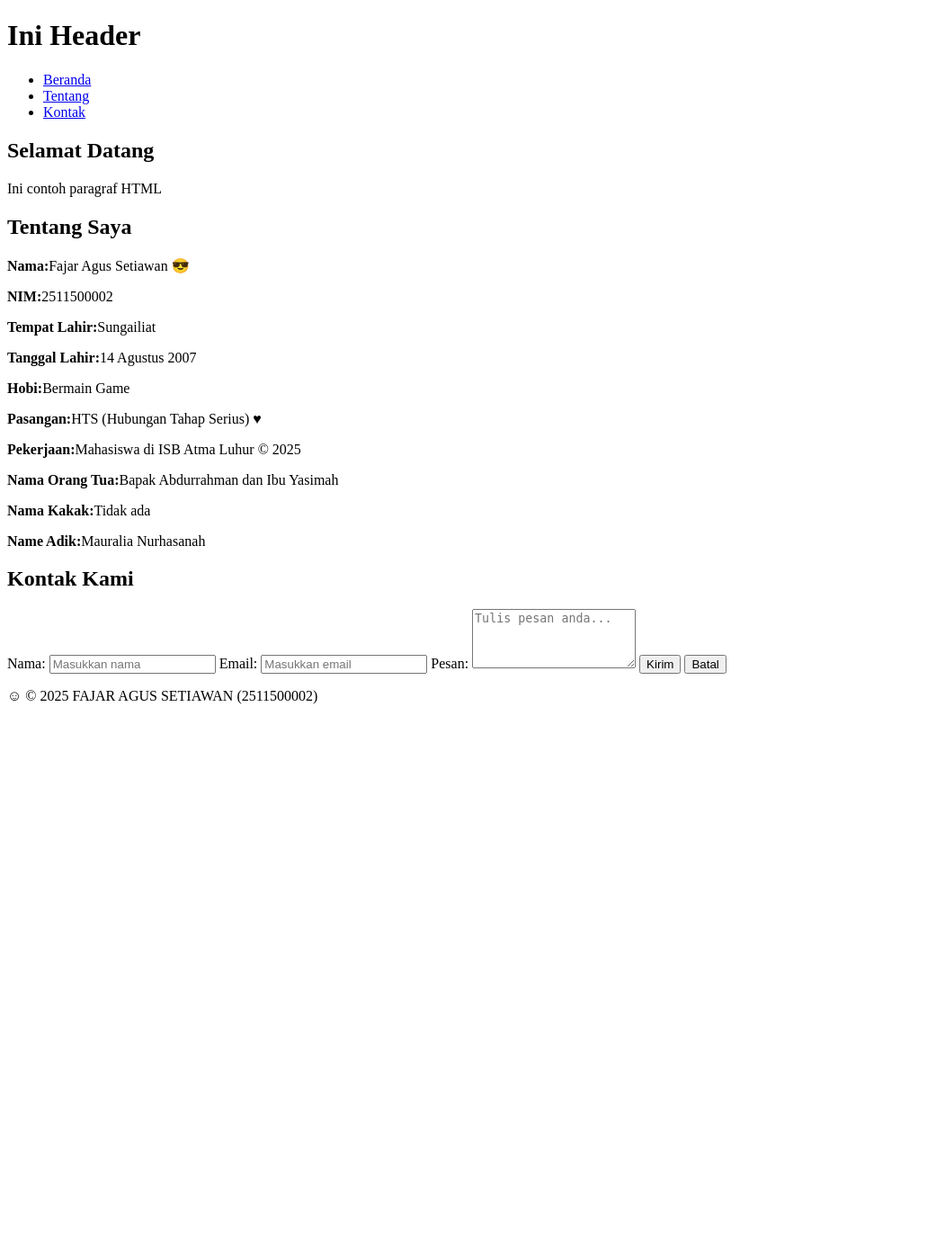
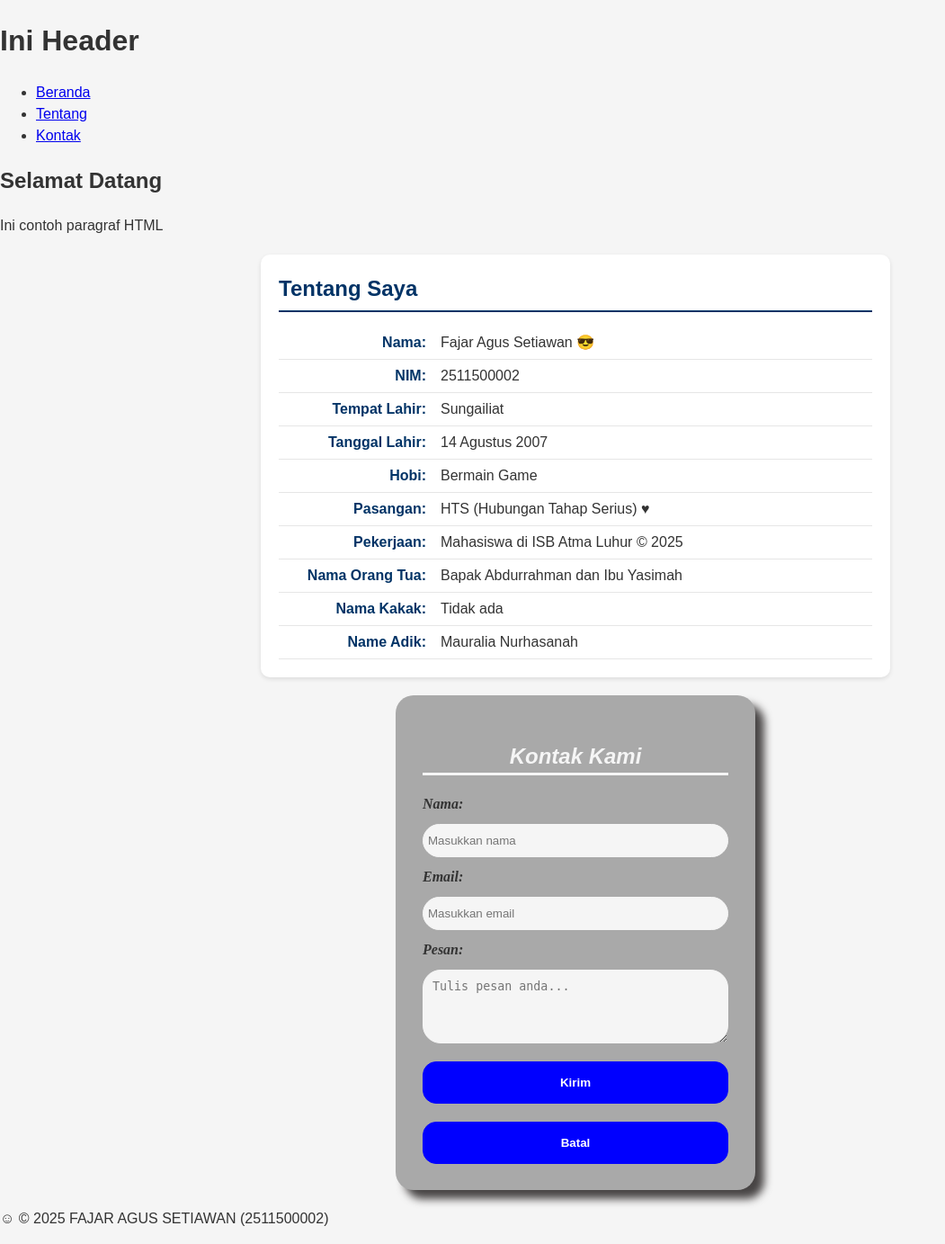
Before and after one commit to fajardoang123/2511500002-PWD-TI1A-25261, a PHP site: page /pertemuan-04/index.html in a window 1280 px wide. Shown: the whole page at 90% size, without its empty margins (0-1051 px from the left). Before the commit the page ends 783 px from the top, so only its background shows below. Run offline with PHP 8.4, Linux system fonts and the light colour scheme.

Commit message:
aturan css untuk body dan global reset

```diff
--- a/pertemuan-04/index.html
+++ b/pertemuan-04/index.html
@@ -5,7 +5,7 @@
     <meta charset="UTF-8">
     <meta name="viewport" content="width=device-width, initial-scale=1.0">
     <title>Judul Halaman</title>
-    <link rel="stlesheet" href="style.css">
+    <link rel="stylesheet" href="style.css">
 </head>
 
 <body>
--- a/pertemuan-04/style.css
+++ b/pertemuan-04/style.css
@@ -1,4 +1,16 @@
- /* editan about */
+* {
+    box-sizing: border-box;
+}
+
+body {
+    margin: 0;
+    font-family: arial, sans-serif;
+    background-color: #f5f5f5;
+    color: #333;
+    line-height: 1.5;
+}
+
+/* editan about */
  #about {
      background-color: #ffffff;
      border-radius: 10px;
@@ -53,7 +65,7 @@
  #contact {
      width: 400px;
      max-width: 600px;
-     height: 500px;
+     height: 550px;
      margin: 20px auto;
      border-radius: 20px;
      padding: 30px;
```
Also changed, not shown: pertemuan-04/readme.md.
